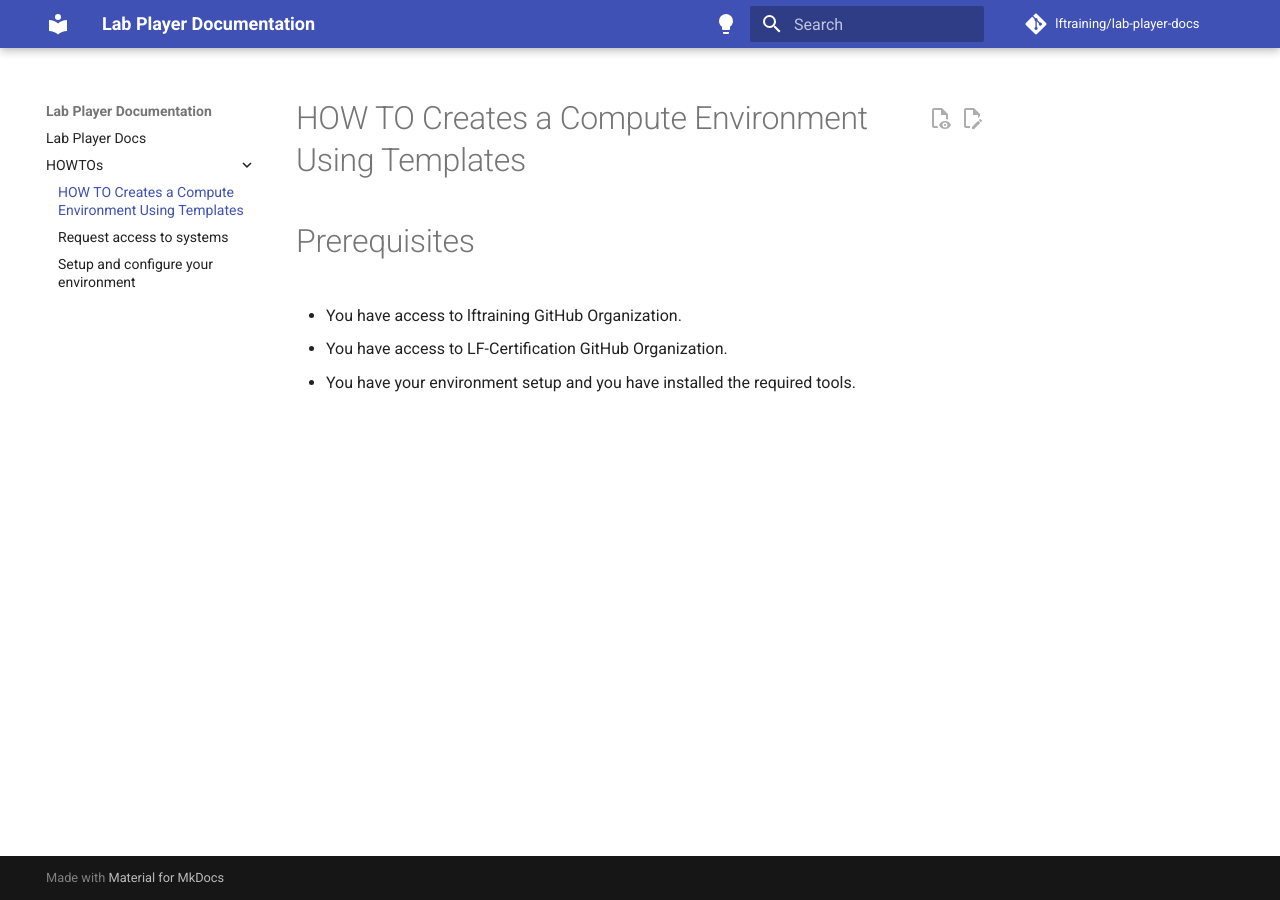
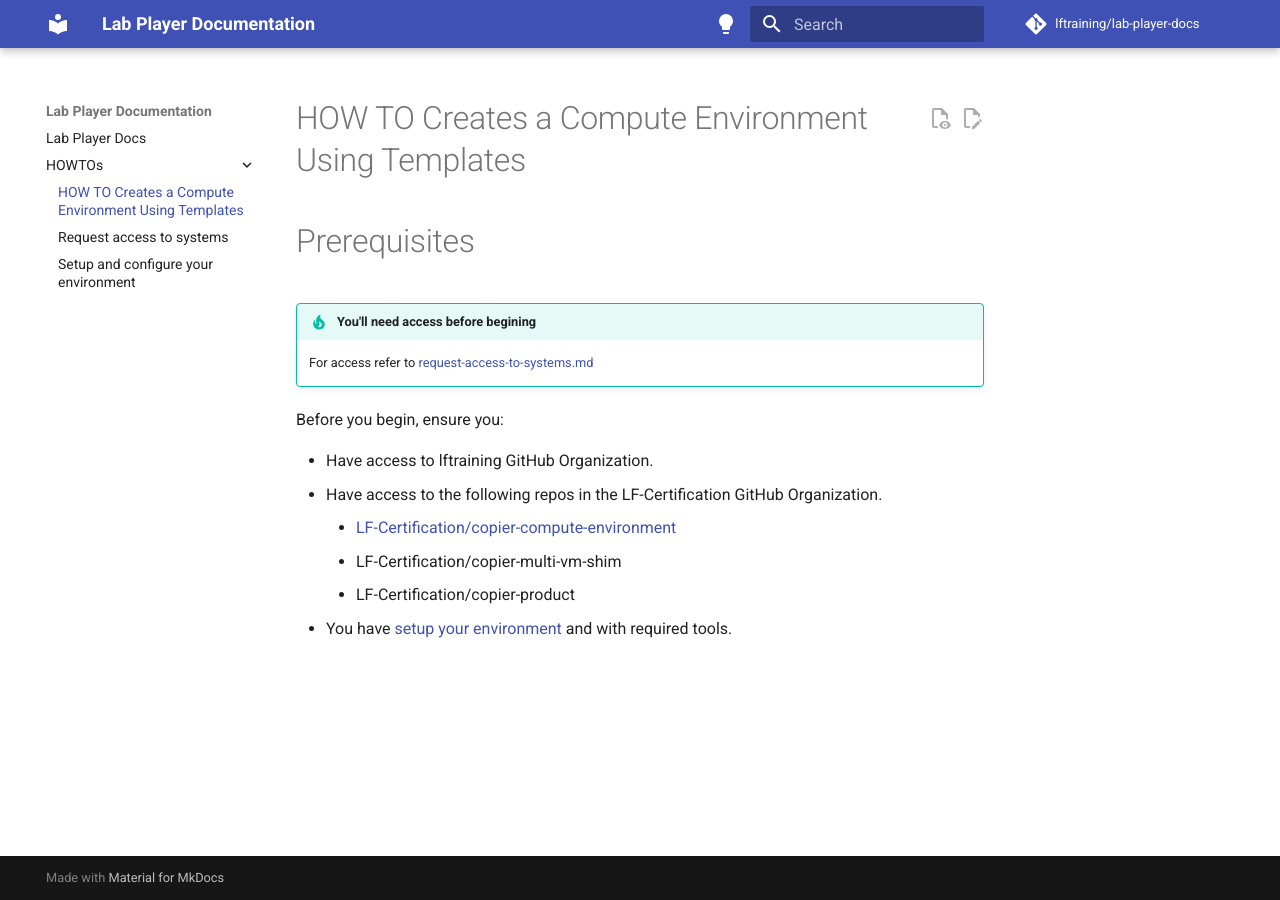
Before and after one commit to lftraining/lab-player-docs, an MkDocs documentation site: the page built from docs/HOWTOs/create-a-compute-environment-using-templates.md, in a window 1280 px wide. Built offline with MkDocs 1.6.1 and Material for MkDocs 9.7.7, drawn with Linux system fonts in a browser that asks for light colours; comment, search, counter and statistics services are not loaded.

Commit message:
feat(docs) Add some more framekwork to howtos
Signed-off-by: Jean-Luc Davern <jdavern@linuxfoundation.org>

```diff
--- a/docs/HOWTOs/create-a-compute-environment-using-templates.md
+++ b/docs/HOWTOs/create-a-compute-environment-using-templates.md
@@ -3,6 +3,14 @@
 
 # Prerequisites
 
-- You have access to lftraining GitHub Organization.
-- You have access to LF-Certification GitHub Organization.
-- You have your environment setup and you have installed the required tools.
+!!!tip "You'll need access before begining"
+    For access refer to [request-access-to-systems.md](request-access-to-systems.md)
+
+Before you begin, ensure you:
+
+  - Have access to lftraining GitHub Organization.
+  - Have access to the following repos in the LF-Certification GitHub Organization.
+    - [LF-Certification/copier-compute-environment](https://github.com/LF-Certification/copier-compute-environment)
+    - LF-Certification/copier-multi-vm-shim
+    - LF-Certification/copier-product
+  - You have [setup your environment](setup-and-configure-your-environment.md) and with required tools.
```
